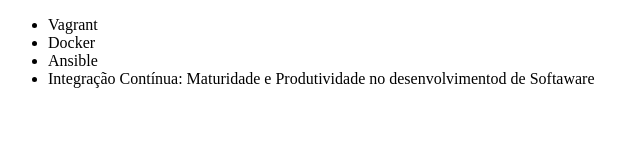
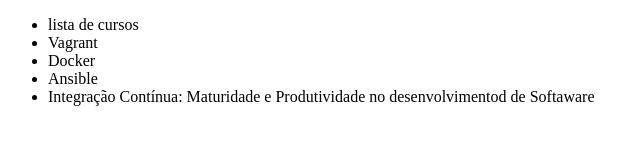
Before and after one commit to Barbarakmenezes/alura-git, a plain HTML site: page index.html in a window 1280 px wide. Shown: the whole page, without its empty margins (0-640 px from the left). Drawn offline with Linux system fonts and the light colour scheme.

Commit message:
adição de artigo

```diff
--- a/index.html
+++ b/index.html
@@ -6,6 +6,7 @@
 </head>
 <body>
     <ul>
+        <li>lista de cursos</li>
         <li>Vagrant</li>
         <li>Docker</li>
         <li>Ansible</li>
```
